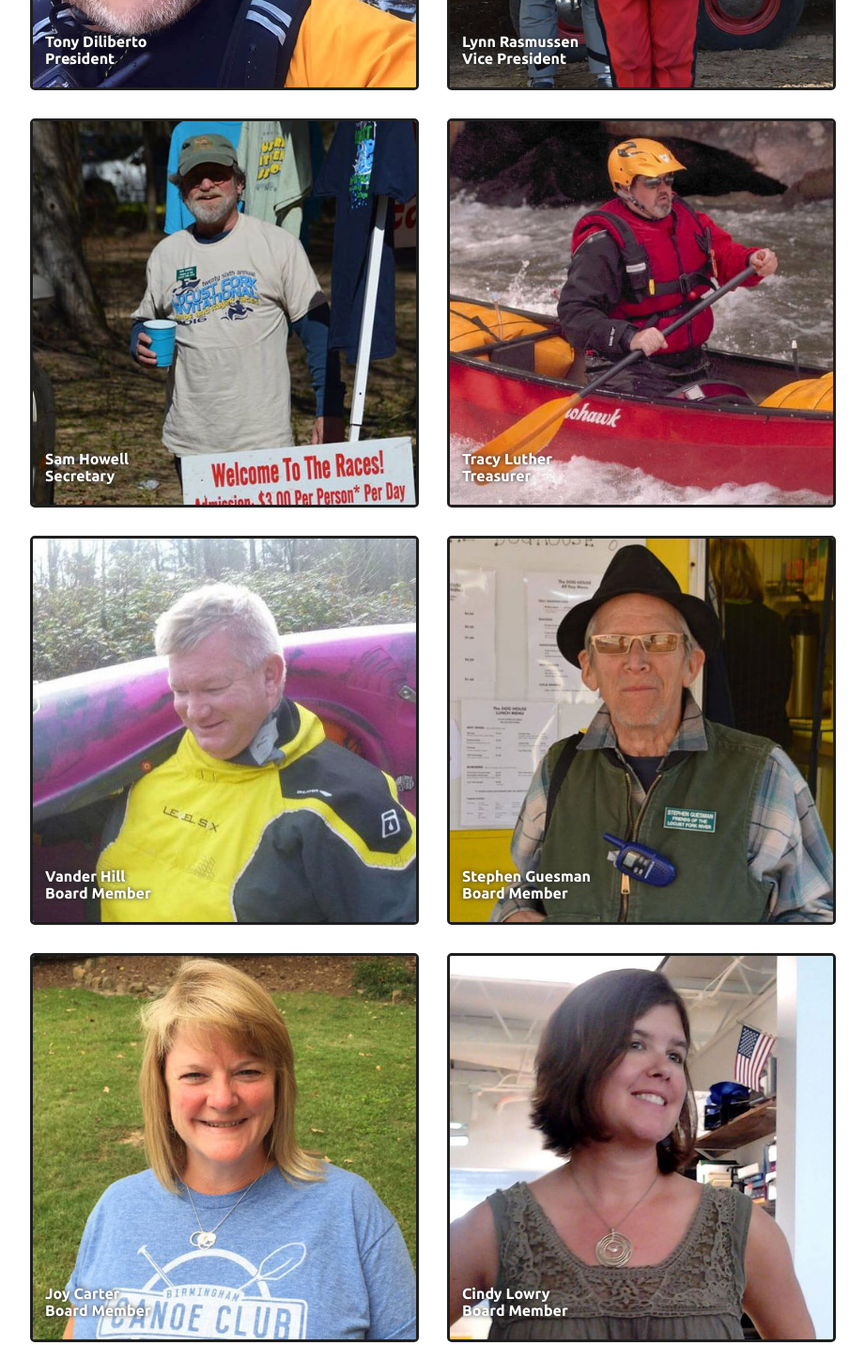
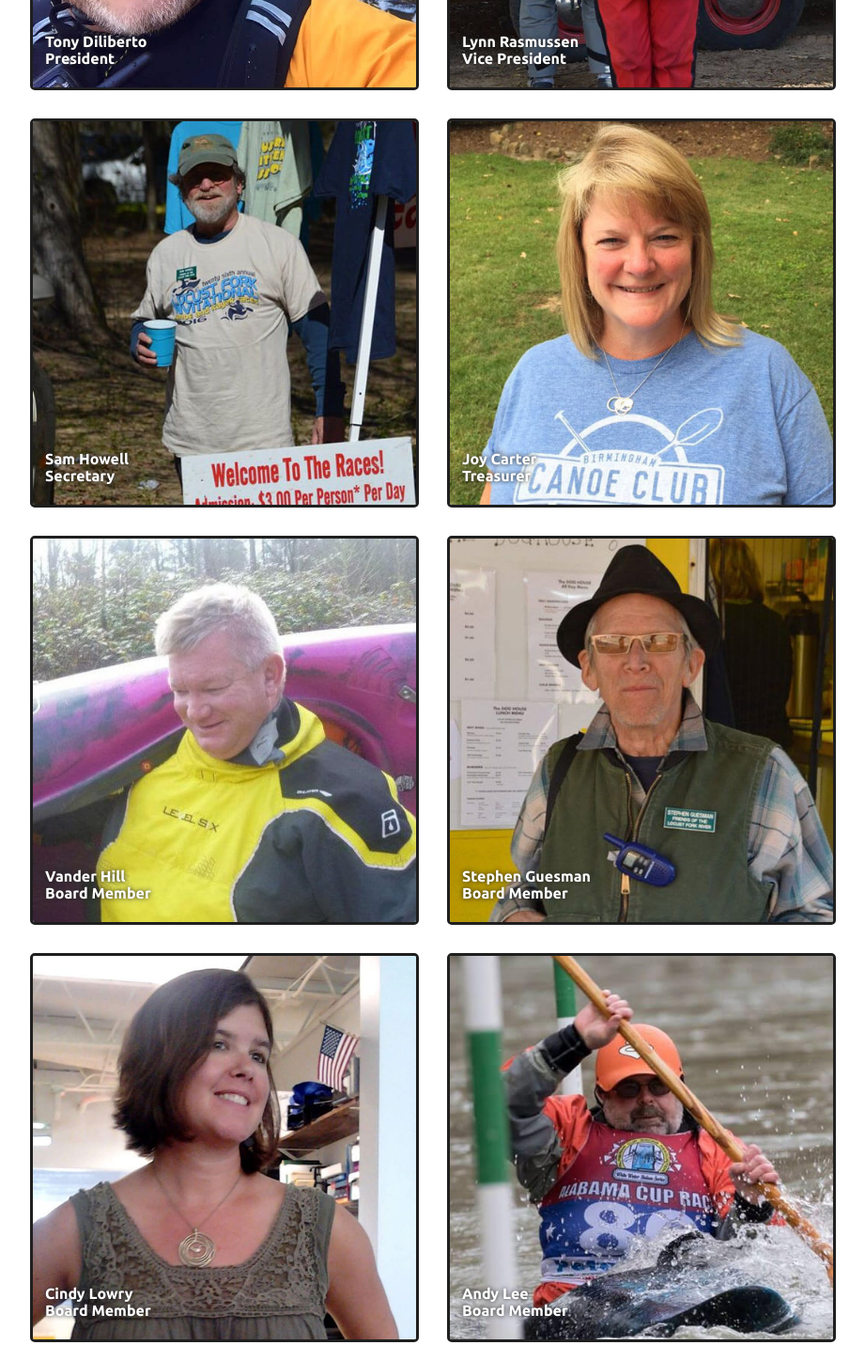
Before and after one commit to TodMcChesney/acra-website, a website: page src/officers.html in a window 1280 px wide. Shown: the part 800-2231 px from the top of the page at 94% size, without its empty margins (173-1094 px from the left). Drawn offline with Linux system fonts and the light colour scheme.

Commit message:
Update officers

```diff
--- a/src/officers.html
+++ b/src/officers.html
@@ -57,8 +57,8 @@
                     Secretary</h3>
                 </div>
                 <div class="content-officers">
-                    <img src="/img/officers/tracy.jpg" alt="tracy luther">
-                    <h3>Tracy Luther<br>
+                    <img src="/img/officers/joy.jpg" alt="joy carter">
+                    <h3>Joy Carter<br>
                     Treasurer</h3>
                 </div>
                 <div class="content-officers">
@@ -69,11 +69,6 @@
                 <div class="content-officers">
                     <img src="/img/officers/stephen.jpg" alt="stephen guessman">
                     <h3>Stephen Guesman<br>
-                    Board Member</h3>
-                </div>
-                <div class="content-officers">
-                    <img src="/img/officers/joy.jpg" alt="joy carter">
-                    <h3>Joy Carter<br>
                     Board Member</h3>
                 </div>
                 <div class="content-officers">
```
Also changed, not shown: src/img/officers/tracy.jpg (deleted).
